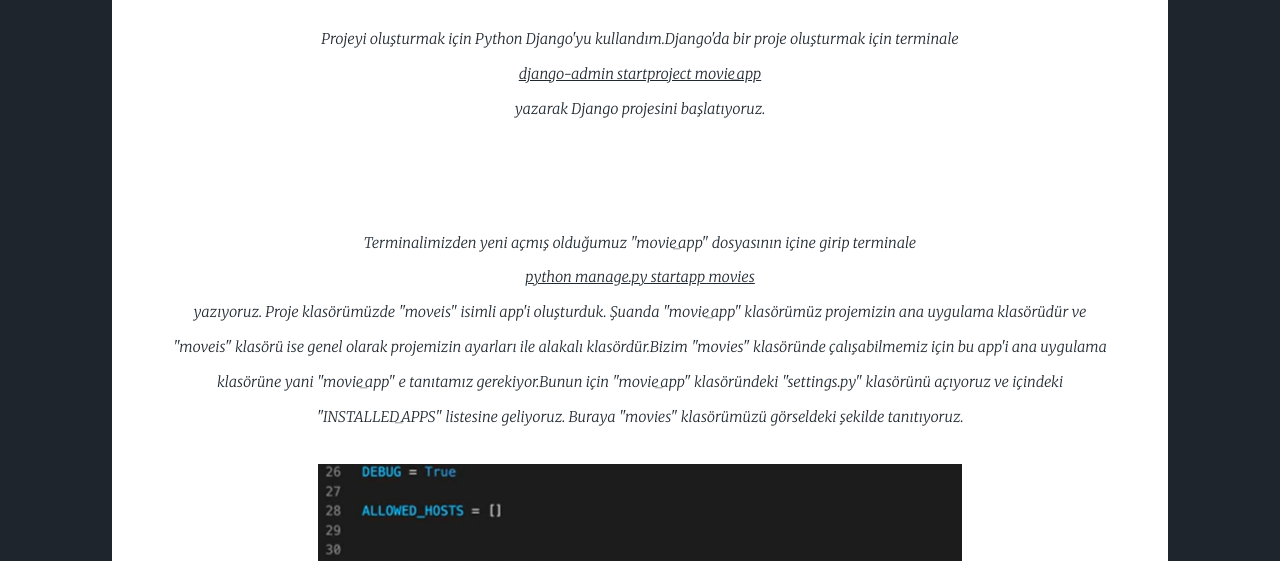
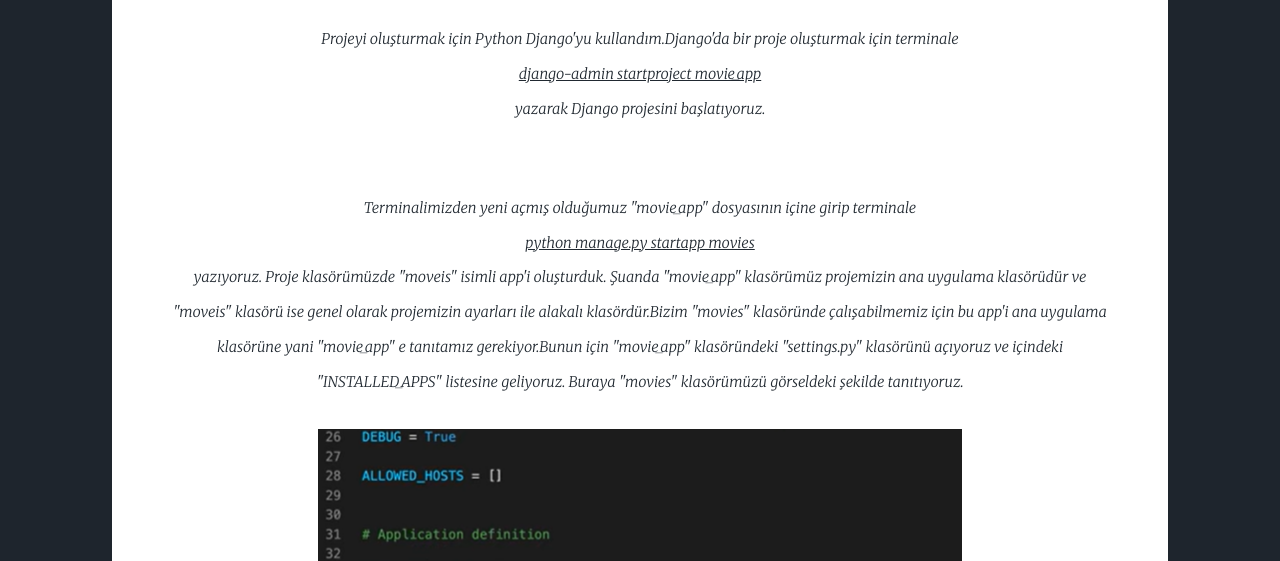
Before and after one commit to yusuf-yesil/yusuf-yesil.github.io, a plain HTML site: page tanıtım.html in a window 1280 px wide. Shown: the part 224-785 px from the top of the page. Drawn offline with Linux system fonts and the light colour scheme.

Commit message:
Update tanıtım.html

```diff
--- a/tanıtım.html
+++ b/tanıtım.html
@@ -17,7 +17,7 @@
 							<h2><a href="#">Tanıtım Sayfası</a></h2>
 							<p>Projeyi oluşturmak için Python Django'yu kullandım.Django'da bir proje oluşturmak için terminale <br>
 							<u>django-admin startproject movie_app </u><br>
-                            				yazarak Django projesini başlatıyoruz.</p><br><br>
+                            				yazarak Django projesini başlatıyoruz.</p><br>
                             				<p>Terminalimizden yeni açmış olduğumuz "movie_app" dosyasının içine girip terminale<br>
 							<u>python manage.py startapp movies </u>  <br>
                             				yazıyoruz. Proje klasörümüzde "moveis" isimli app'i oluşturduk. Şuanda "movie_app" klasörümüz projemizin ana uygulama klasörüdür ve
```
